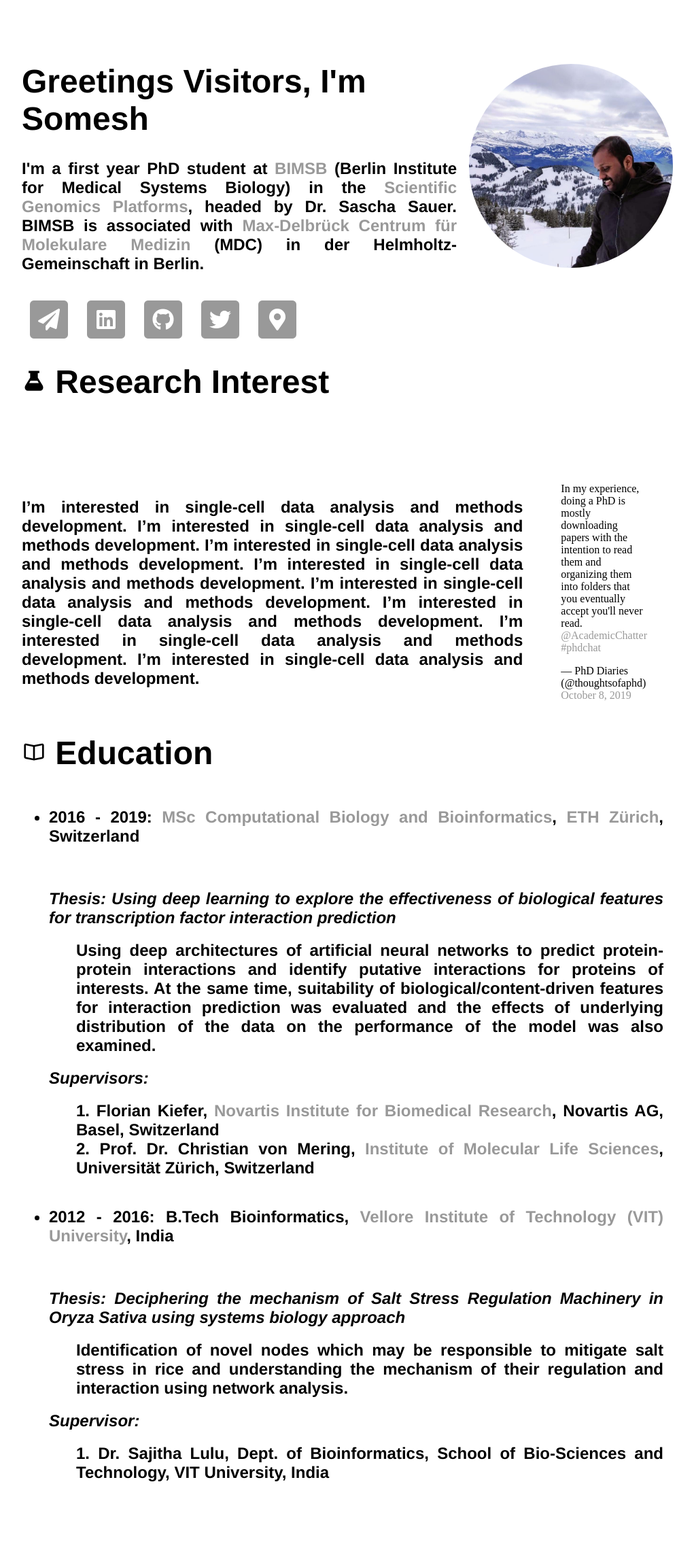
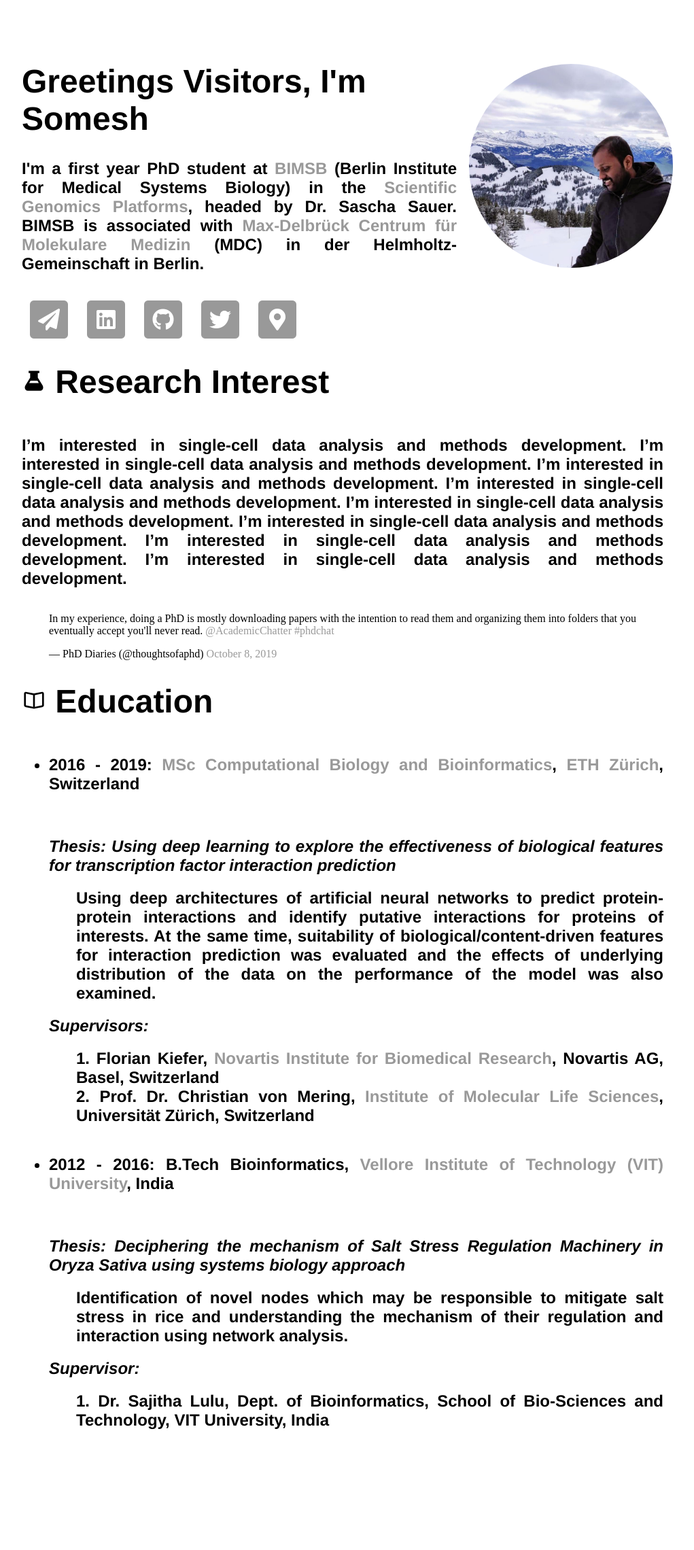
Before and after one commit to saisomesh2594/saisomesh2594.github.io, a Jekyll site: the page built from index.html, in a window 1280 px wide. Shown: the whole page at 68% size, without its empty margins (128-1149 px from the left). Built offline with Jekyll 4.4.1, drawn with Linux system fonts in a browser that asks for light colours; comment, search, counter and statistics services are not loaded; after the commit the page ends 2203 px from its top, so only the background shows below that.

Commit message:
Update main.css

```diff
--- a/css/main.css
+++ b/css/main.css
@@ -90,10 +90,10 @@ footer {
   flex-flow: row nowrap;
 }
 
-#twwet-research-container {
+/*#twwet-research-container {
   display: flex;
   flex-flow: row nowrap;
-}
+}*/
 
 #text-container {
 	display: flex;
@@ -102,7 +102,7 @@ footer {
 }
 
 #researchtrial {
-
+	float: left;
 	display: flex;
   	flex-flow: column nowrap;
   	justify-content: space-between;
```
